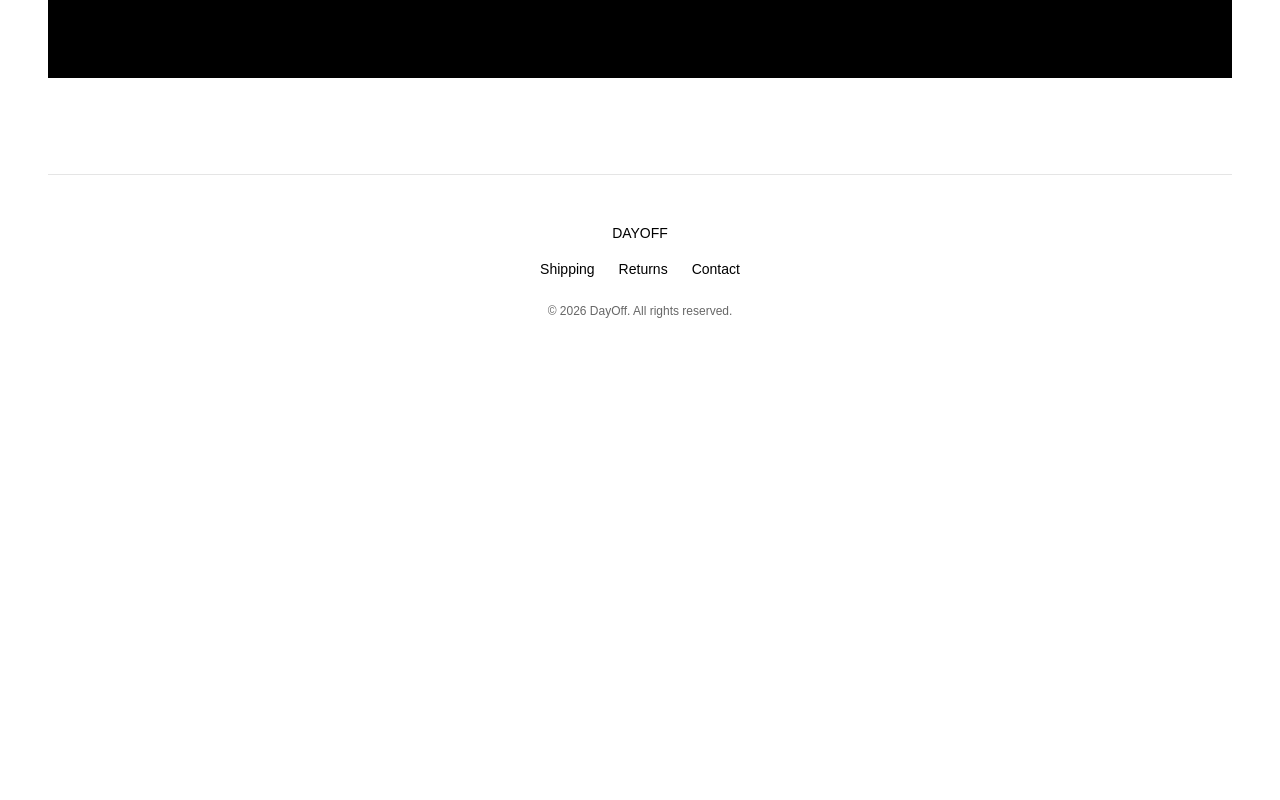
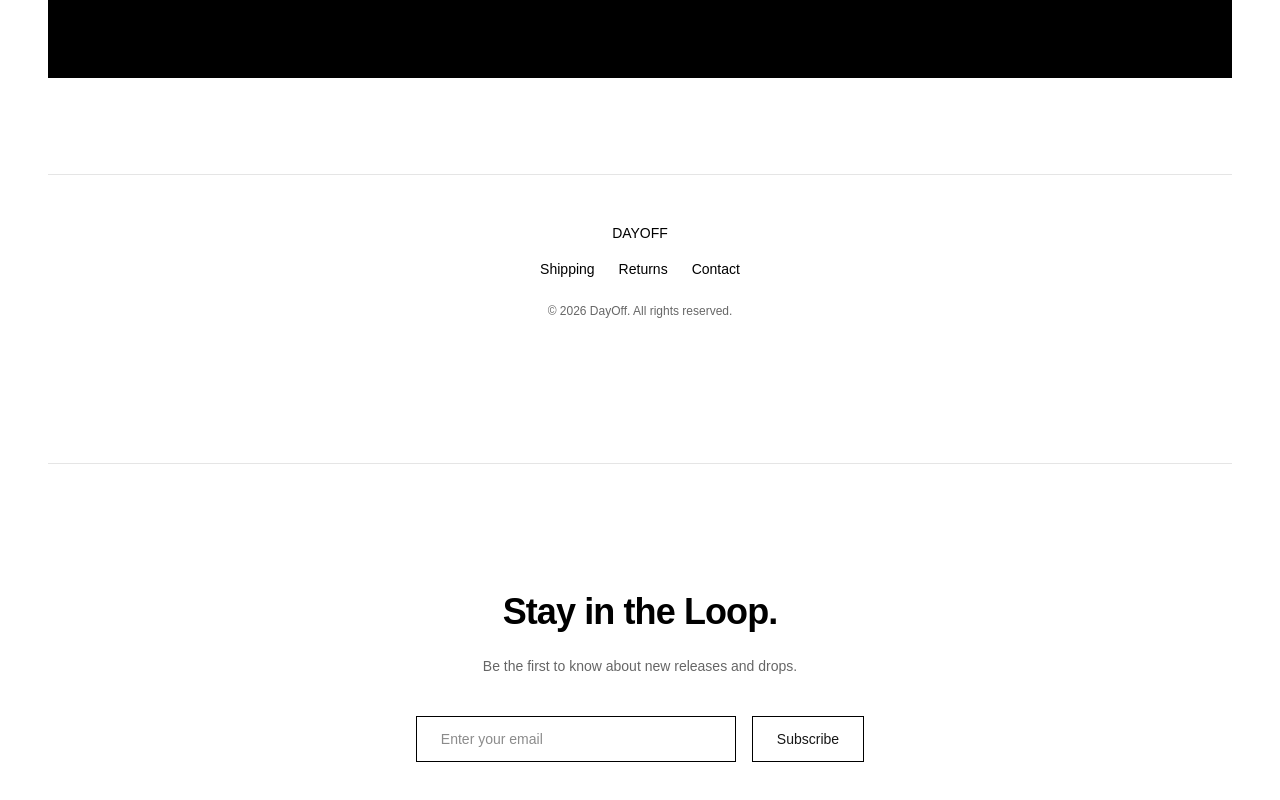
Before and after one commit to bmc0212/dayoff-store, a Next.js app: page / in a window 1280 px wide. Shown: the part 5107-5907 px from the top of the page. Before the commit the page ends 5602 px from the top, so only its background shows below. Built offline with nearby package versions, Linux system fonts and the light colour scheme.

Commit message:
Added email capture section

```diff
--- /dev/null
+++ b/app/api/checkout/subscribe/route.ts
@@ -0,0 +1,17 @@
+import { NextResponse } from "next/server";
+import fs from "fs";
+import path from "path";
+
+export async function POST(req: Request) {
+  const { email } = await req.json();
+
+  if (!email) {
+    return NextResponse.json({ error: "Email required" }, { status: 400 });
+  }
+
+  const filePath = path.join(process.cwd(), "emails.txt");
+
+  fs.appendFileSync(filePath, email + "\n");
+
+  return NextResponse.json({ success: true });
+}
--- a/app/page.tsx
+++ b/app/page.tsx
@@ -388,6 +388,49 @@ const progressPercentage = Math.min(
       © {new Date().getFullYear()} DayOff. All rights reserved.
     </p>
   </div>
+  <footer className="mt-24 border-t border-neutral-200"></footer>
+  <section className="py-32 px-16 text-center bg-white">
+  <h3 className="text-3xl md:text-4xl font-semibold tracking-tight text-black">
+    Stay in the Loop.
+  </h3>
+
+  <p className="mt-6 text-sm text-black opacity-60">
+    Be the first to know about new releases and drops.
+  </p>
+
+  <form
+    onSubmit={async (e) => {
+      e.preventDefault();
+      const form = e.target as HTMLFormElement;
+      const email = (form.elements.namedItem("email") as HTMLInputElement).value;
+
+      await fetch("/api/subscribe", {
+        method: "POST",
+        headers: { "Content-Type": "application/json" },
+        body: JSON.stringify({ email }),
+      });
+
+      form.reset();
+      alert("You're in.");
+    }}
+    className="mt-10 flex justify-center"
+  >
+    <input
+      type="email"
+      name="email"
+      required
+      placeholder="Enter your email"
+      className="border border-black px-6 py-3 w-80 text-sm focus:outline-none"
+    />
+
+    <button
+      type="submit"
+      className="ml-4 border border-black px-6 py-3 text-sm hover:bg-black hover:text-white transition"
+    >
+      Subscribe
+    </button>
+  </form>
+</section>
 </footer>
 {/* Cart Drawer */}
 {isCartOpen && (
```
